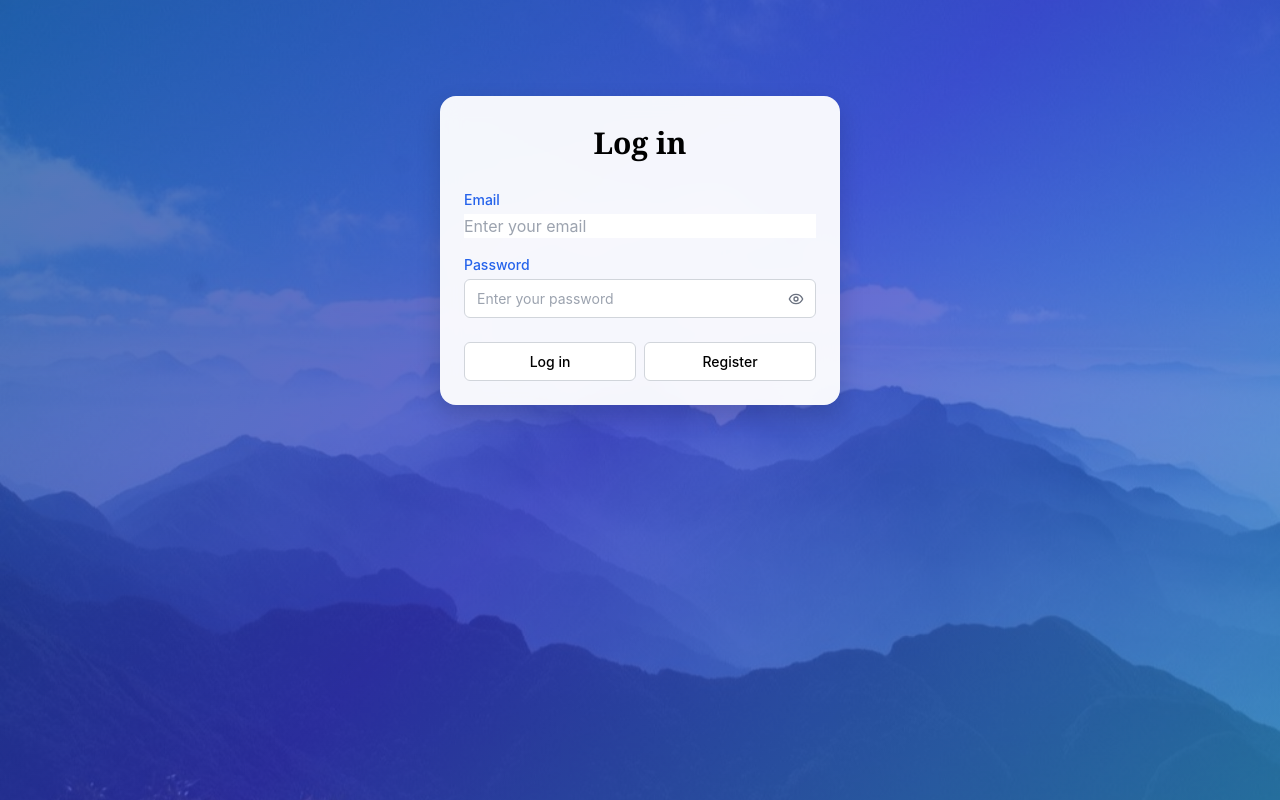
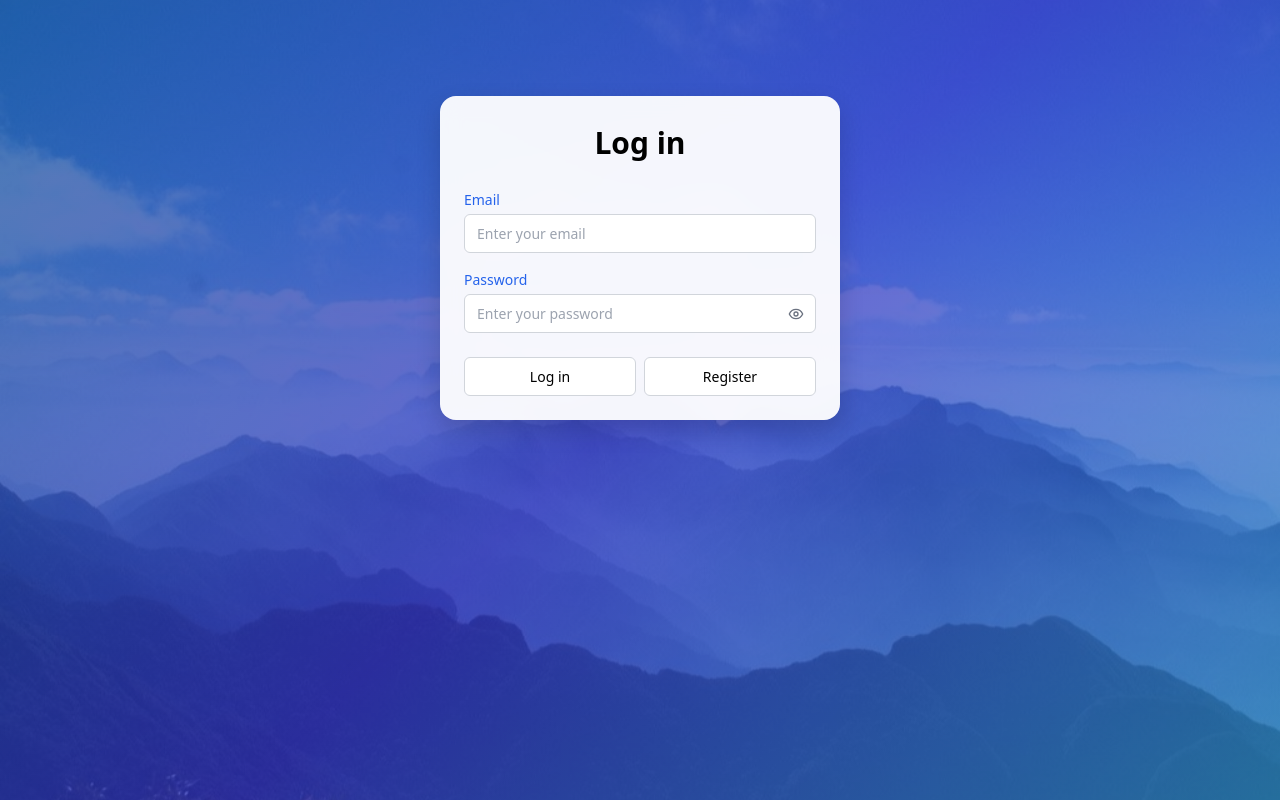
Before and after one commit to Daduei/Test-Final-computer-technology, a React (Vite) app in the folder frontend/: page / in a window 1280 px wide. Built offline with nearby package versions, Linux system fonts and the light colour scheme.

Commit message:
update font

```diff
--- a/frontend/src/components/LoginPage.css
+++ b/frontend/src/components/LoginPage.css
@@ -39,6 +39,9 @@
   margin-top: 5rem;
   position: relative;
   z-index: 2;
+  /* Use the same system font stack as the rest of the app so the
+     header matches the email/password field fonts */
+  font-family: system-ui, -apple-system, BlinkMacSystemFont, "Segoe UI", Roboto, "Helvetica Neue", Arial, sans-serif;
 }
 
 /* Header */
@@ -52,6 +55,7 @@
   font-weight: 700;
   color: #000000;
   margin: 0;
+  font-family: inherit; /* ensure header uses same font as inputs */
 }
 
 /* Error Message */
--- a/frontend/src/components/LoginPage.jsx
+++ b/frontend/src/components/LoginPage.jsx
@@ -79,11 +79,12 @@ export default function LoginPage({ onSwitch, onLogin }) {
           <div className="form-group">
             <label>Email</label>
             <input
-  type="text"
-  value={email}
-  onChange={e => setEmail(e.target.value)}
-  placeholder="Enter your email"
-/>
+              type="text"
+              value={email}
+              onChange={e => setEmail(e.target.value)}
+              placeholder="Enter your email"
+              className="form-input"
+            />
           </div>
 
           {/* Password Field */}
--- a/frontend/src/components/UserList.jsx
+++ b/frontend/src/components/UserList.jsx
@@ -11,14 +11,24 @@ const roleBadgeClass = {
 
 const UserRow = ({ u }) => {
   const avatar = u.avatarURL || u.avatarUrl || u.avatar || '';
+  const [imgOk, setImgOk] = useState(false);
+  const initial = u.name ? u.name.trim()[0] : '?';
+
   return (
     <div className="user-row">
       <div className="user-left">
-        {avatar ? (
-          <img src={avatar} alt="avatar" className="avatar-img" />
-        ) : (
-          <div className="avatar-pill">{u.name ? u.name[0] : '?'}</div>
-        )}
+        <div className="avatar-wrap">
+          {avatar && (
+            <img
+              src={avatar}
+              alt="avatar"
+              className="avatar-img"
+              onLoad={() => setImgOk(true)}
+              onError={(e) => { setImgOk(false); e.currentTarget.style.display = 'none'; }}
+            />
+          )}
+          {!imgOk && <div className="avatar-pill">{initial}</div>}
+        </div>
 
         <div className="user-meta">
           <div className="user-name">{u.name || '—'}</div>
--- a/frontend/src/components/Wikidashboard.css
+++ b/frontend/src/components/Wikidashboard.css
@@ -618,6 +618,13 @@
   transition: height 0.08s ease;
 }
 
+/* Ensure description/editor text uses same system font as inputs */
+.rich-edit,
+.edit-view,
+.doc-desc {
+  font-family: system-ui, -apple-system, BlinkMacSystemFont, "Segoe UI", Roboto, "Helvetica Neue", Arial, sans-serif;
+}
+
 /* When the editor is empty, show a subtle placeholder and a blue border */
 .rich-edit.rich-empty {
   border-color: #0ea5e9; /* stronger blue when empty to make it visible */
--- a/frontend/src/components/userlist.css
+++ b/frontend/src/components/userlist.css
@@ -6,6 +6,8 @@
   display: flex;
   flex-direction: column;
   gap: 10px;
+  /* Use the same system font stack as the login inputs */
+  font-family: system-ui, -apple-system, BlinkMacSystemFont, "Segoe UI", Roboto, "Helvetica Neue", Arial, sans-serif;
 }
 
 .userlist-header {
@@ -68,6 +70,14 @@
   display: flex;
   align-items: center;
   gap: 12px;
+}
+
+.avatar-wrap {
+  width: 36px;
+  height: 36px;
+  display: inline-flex;
+  align-items: center;
+  justify-content: center;
 }
 
 
--- a/frontend/src/index.css
+++ b/frontend/src/index.css
@@ -12,7 +12,7 @@
   body {
     margin: 0;
     padding: 0;
-    font-family: 'Inter', -apple-system, BlinkMacSystemFont, 'Segoe UI', sans-serif;
+    font-family: system-ui, -apple-system, BlinkMacSystemFont, "Segoe UI", Roboto, "Helvetica Neue", Arial, sans-serif;
     font-weight: 400;
     -webkit-font-smoothing: antialiased;
     -moz-osx-font-smoothing: grayscale;
@@ -29,12 +29,12 @@
   }
 
   h1, h2, h3, h4, h5, h6 {
-    font-family: 'Playfair Display', Georgia, serif;
+    font-family: inherit;
     font-weight: 700;
   }
 
   button, input, textarea, select {
-    font-family: 'Inter', -apple-system, BlinkMacSystemFont, 'Segoe UI', sans-serif;
+    font-family: inherit;
   }
 }
 
```
